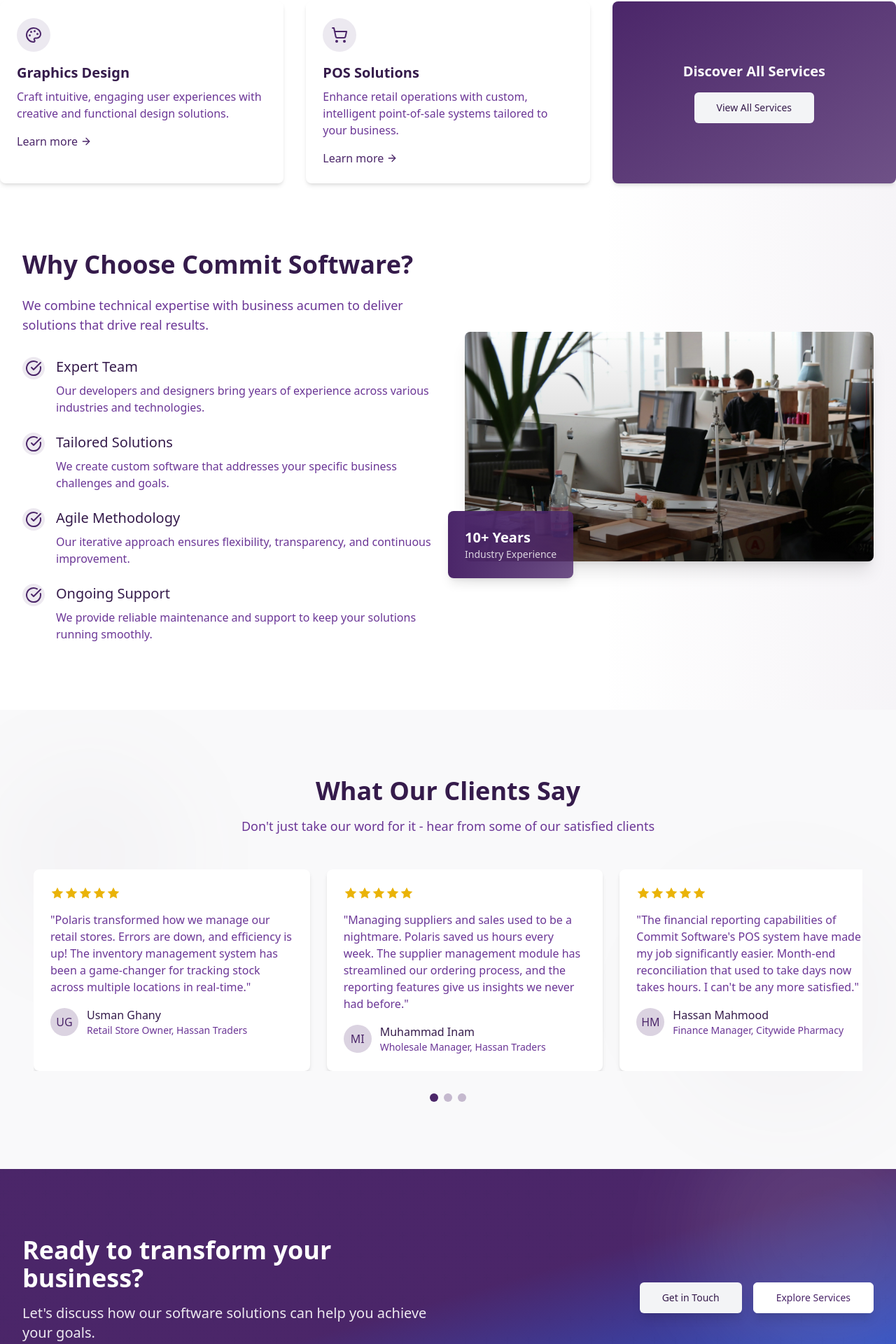
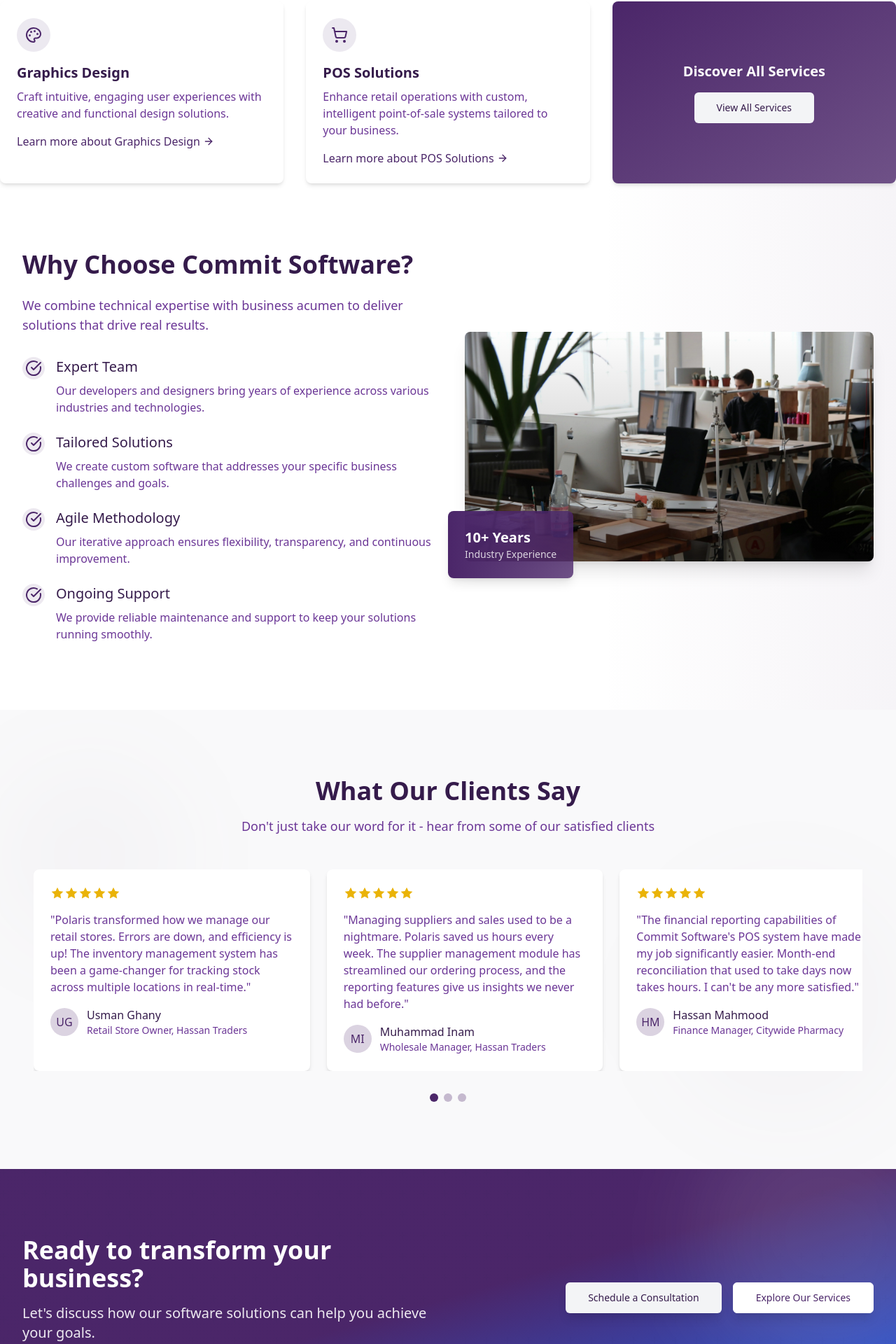
Before and after one commit to M-Hassan-Raza/CommitSoftwareSolutions, a Next.js app: page / in a window 1280 px wide. Shown: the part 1034-2954 px from the top of the page at 70% size. Built offline with nearby package versions, Linux system fonts and the light colour scheme; a web font is replaced by a local one.

Commit message:
add further accessibility improvements to the homepage

```diff
--- a/app/page.tsx
+++ b/app/page.tsx
@@ -133,7 +133,7 @@ export default function Home() {
                     href={service.link}
                     className="group inline-flex items-center text-primary font-medium"
                   >
-                    Learn more
+                    Learn more about {service.title}
                     <ArrowRight className="ml-1 h-4 w-4 transition-transform group-hover:translate-x-2" />
                   </Link>
                 </CardContent>
@@ -370,7 +370,7 @@ export default function Home() {
             <div className="flex flex-col sm:flex-row gap-4 md:justify-end">
               <motion.div whileHover={{ scale: 1.05 }} transition={{ duration: 0.2 }}>
                 <Button size="lg" variant="secondary" asChild className="shadow-lg">
-                  <Link href="/contact">Get in Touch</Link>
+                  <Link href="/contact">Schedule a Consultation</Link>
                 </Button>
               </motion.div>
               <motion.div whileHover={{ scale: 1.05 }} transition={{ duration: 0.2 }}>
@@ -380,7 +380,7 @@ export default function Home() {
                   className="border-primary-foreground backdrop-blur-sm hover:bg-primary-foreground text-primary-foreground hover:text-primary shadow-lg text-primary"
                   asChild
                 >
-                  <Link href="/services">Explore Services</Link>
+                  <Link href="/services">Explore Our Services</Link>
                 </Button>
               </motion.div>
             </div>
```
